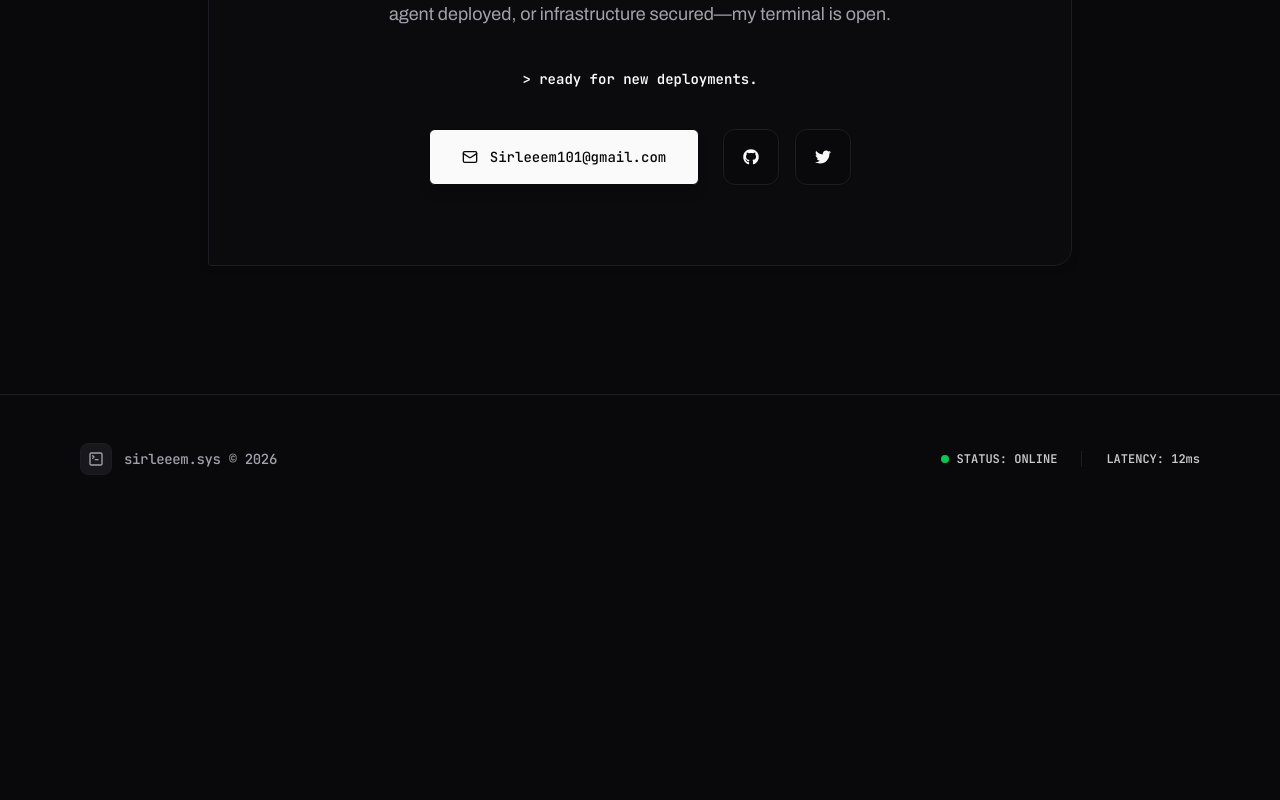
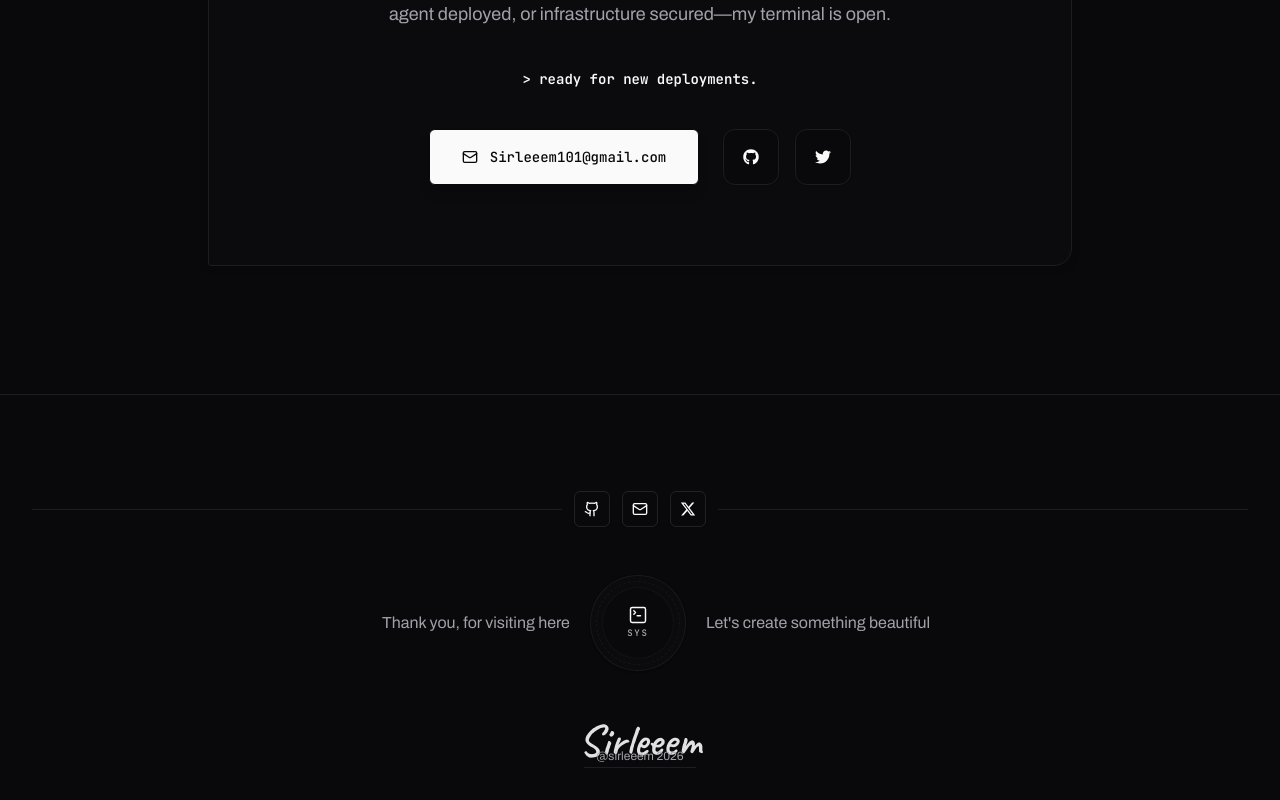
Before and after one commit to Salee3m/pharos-agent-tools, a React (Vite) app: page / in a window 1280 px wide. Shown: the part 7150-7950 px from the top of the page. Before the commit the page ends 7673 px from the top, so only its background shows below. Built offline with nearby package versions, Linux system fonts and the light colour scheme.

Commit message:
feat: replace footer with shadcnstudio footer-component-11 layout
Centered social row with separators, thank-you seal, and signature mark adapted for Sirleeem branding.

```diff
--- a/index.html
+++ b/index.html
@@ -16,7 +16,7 @@
     <link rel="icon" type="image/svg+xml" href="/favicon.svg" />
     <link rel="preconnect" href="https://fonts.googleapis.com">
     <link rel="preconnect" href="https://fonts.gstatic.com" crossorigin>
-    <link href="https://fonts.googleapis.com/css2?family=Archivo:wght@400;500;600;700&family=Inter:wght@400;500;600;700&family=JetBrains+Mono:wght@400;500;600&display=swap" rel="stylesheet">
+    <link href="https://fonts.googleapis.com/css2?family=Archivo:wght@400;500;600;700&family=Caveat:wght@500;600;700&family=Inter:wght@400;500;600;700&family=JetBrains+Mono:wght@400;500;600&display=swap" rel="stylesheet">
   </head>
   <body>
     <div id="root"></div>
--- a/src/components/layout/Footer.tsx
+++ b/src/components/layout/Footer.tsx
@@ -1,22 +1,107 @@
-import { TerminalSquare } from "lucide-react";
+import { Github, Mail, TerminalSquare } from "lucide-react";
+import { FaXTwitter } from "react-icons/fa6";
+import { Button } from "@/components/ui/button";
+import { Separator } from "@/components/ui/separator";
+
+const socials = [
+  {
+    label: "GitHub",
+    href: "https://github.com/Sirleeem",
+    icon: Github,
+  },
+  {
+    label: "Email",
+    href: "mailto:Sirleeem101@gmail.com",
+    icon: Mail,
+  },
+  {
+    label: "X",
+    href: "https://twitter.com/SaleemLabs",
+    icon: FaXTwitter,
+  },
+] as const;
+
+function SealMark() {
+  return (
+    <div
+      className="relative hidden size-24 shrink-0 items-center justify-center sm:flex"
+      aria-hidden="true"
+    >
+      <div className="absolute inset-0 rounded-full border border-border/80 bg-card shadow-sm" />
+      <div className="absolute inset-1.5 rounded-full border border-dashed border-border/70" />
+      <div className="absolute inset-3 rounded-full border border-border/50 bg-background" />
+      <div className="relative z-10 flex flex-col items-center gap-0.5">
+        <TerminalSquare className="size-5 text-foreground" strokeWidth={1.75} />
+        <span className="font-mono text-[9px] font-semibold tracking-[0.18em] text-muted-foreground uppercase">
+          SYS
+        </span>
+      </div>
+    </div>
+  );
+}
+
+function SignatureMark() {
+  return (
+    <div
+      className="mx-auto -mb-5 flex w-60 select-none flex-col items-center justify-end"
+      aria-hidden="true"
+    >
+      <span
+        className="text-[2.75rem] leading-none text-foreground/90"
+        style={{
+          fontFamily: '"Caveat", "Segoe Script", "Bradley Hand", cursive',
+          fontWeight: 600,
+        }}
+      >
+        Sirleeem
+      </span>
+      <span className="mt-1 h-px w-28 bg-border" />
+    </div>
+  );
+}
 
 export function Footer() {
+  const year = new Date().getFullYear();
+
   return (
-    <footer className="border-t py-12 bg-background">
-      <div className="container mx-auto px-4 flex flex-col md:flex-row items-center justify-between gap-6 max-w-6xl">
-        <div className="flex items-center gap-3 text-muted-foreground group">
-          <div className="w-8 h-8 rounded-lg bg-secondary border flex items-center justify-center">
-            <TerminalSquare className="w-4 h-4" />
+    <footer className="border-t bg-background py-8 sm:py-16 lg:py-24">
+      <div className="mx-auto max-w-7xl space-y-12 px-4 sm:px-6 lg:px-8">
+        <div className="flex items-center gap-3">
+          <Separator className="flex-1" />
+          <div className="flex items-center gap-3">
+            {socials.map(({ label, href, icon: Icon }) => (
+              <Button
+                key={label}
+                variant="outline"
+                size="icon"
+                className="rounded-md"
+                asChild
+              >
+                <a
+                  href={href}
+                  target={href.startsWith("mailto:") ? undefined : "_blank"}
+                  rel={href.startsWith("mailto:") ? undefined : "noreferrer"}
+                  aria-label={label}
+                >
+                  <Icon className="size-4" />
+                </a>
+              </Button>
+            ))}
           </div>
-          <span className="font-mono text-sm tracking-tight font-medium">sirleeem.sys © {new Date().getFullYear()}</span>
+          <Separator className="flex-1" />
         </div>
-        <div className="flex items-center gap-6">
-          <div className="flex items-center gap-2">
-            <span className="h-2 w-2 rounded-full bg-green-500"></span>
-            <span className="text-xs font-mono font-semibold text-foreground/80">STATUS: ONLINE</span>
-          </div>
-          <div className="w-px h-4 bg-border" />
-          <span className="text-xs font-mono font-semibold text-foreground/80">LATENCY: 12ms</span>
+
+        <div className="flex flex-wrap items-center justify-center gap-5 text-center sm:ml-8">
+          <p className="text-muted-foreground">Thank you, for visiting here</p>
+          <SealMark />
+          <p className="text-muted-foreground">Let&apos;s create something beautiful</p>
+        </div>
+
+        <div className="space-y-1 text-center">
+          <SignatureMark />
+          <p className="text-xs text-muted-foreground">
+            @sirleeem {year}
+          </p>
         </div>
       </div>
     </footer>
```
